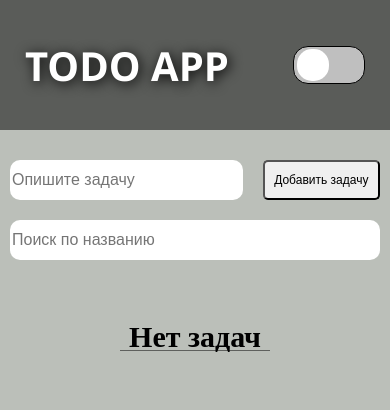
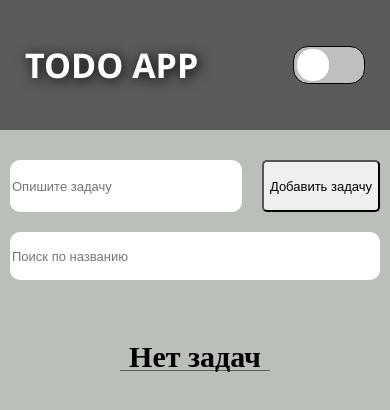
Before and after one commit to MrPochiTo/Todo-app-, a website built with Parcel: page index.html in a window 390 px wide. Built offline with nearby package versions, Linux system fonts and the light colour scheme.

Commit message:
fix adaptive

```diff
--- a/style/_header.scss
+++ b/style/_header.scss
@@ -63,14 +63,13 @@
     align-items: stretch;
     width: 100%;
     max-width: 600px;
-    height: 100px;
+    height: 120px;
     margin: 30px auto;
     padding: 0 10px;
     gap: 20px;
 
     .add-todo-btn {
         font-size: 20px;
-        flex-grow: 1;
         user-select: none;
         border-radius: 5px;
     }
@@ -79,10 +78,12 @@
 .search-input, .add-todo-input {
     border: none;
     font-size: 24px;
-    flex-grow: 3;
+    flex-grow: 1;
     border-radius: 10px;
 }
-
+.search-input {
+    width: 100%;
+}
 .todo-list-container {
     display: flex;
     flex-direction: column;
@@ -204,17 +205,17 @@
 }
 
 
-@media(max-width: 500px) {
+@media(max-width: 508px) {
     .header {
-    font-size: 20px;
+    font-size: 17px;
     }
     .add-input-container {
         .add-todo-btn {
-            font-size: 12px;
+            font-size: 13px;
         }
     }
 
     .search-input, .add-todo-input {
-        font-size: 16px;
+        font-size: 13px;
     }
 }
```
Also changed, not shown: public/index.css, 1 other file.
